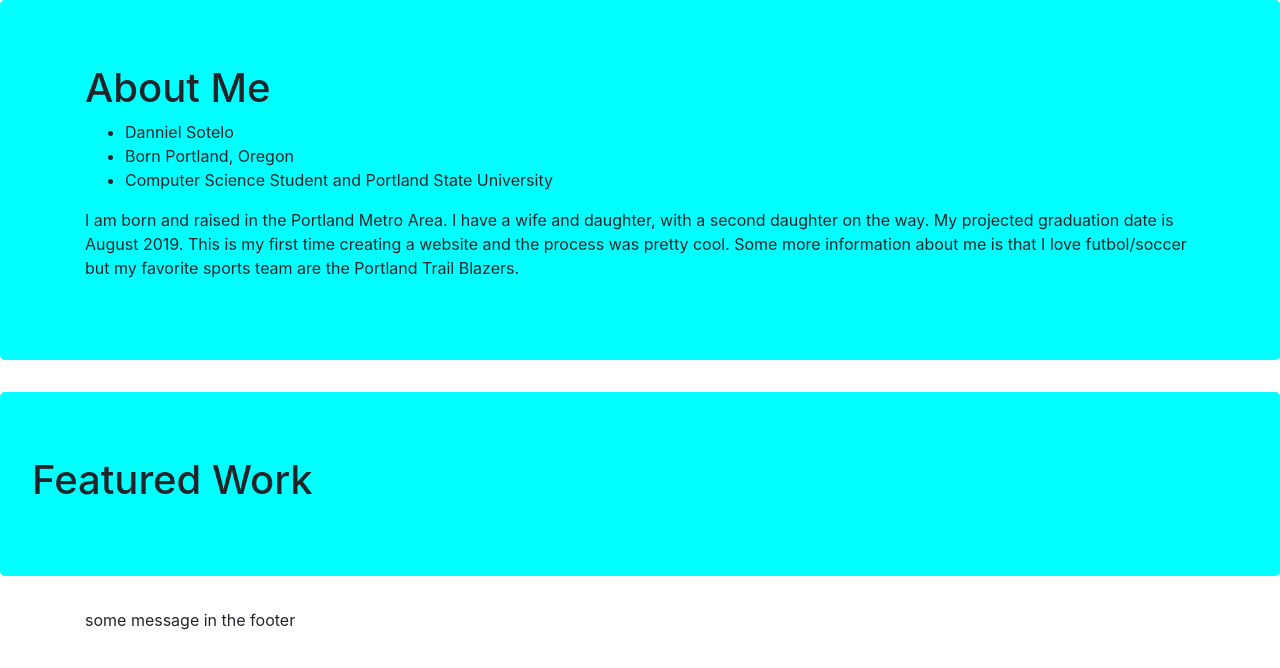
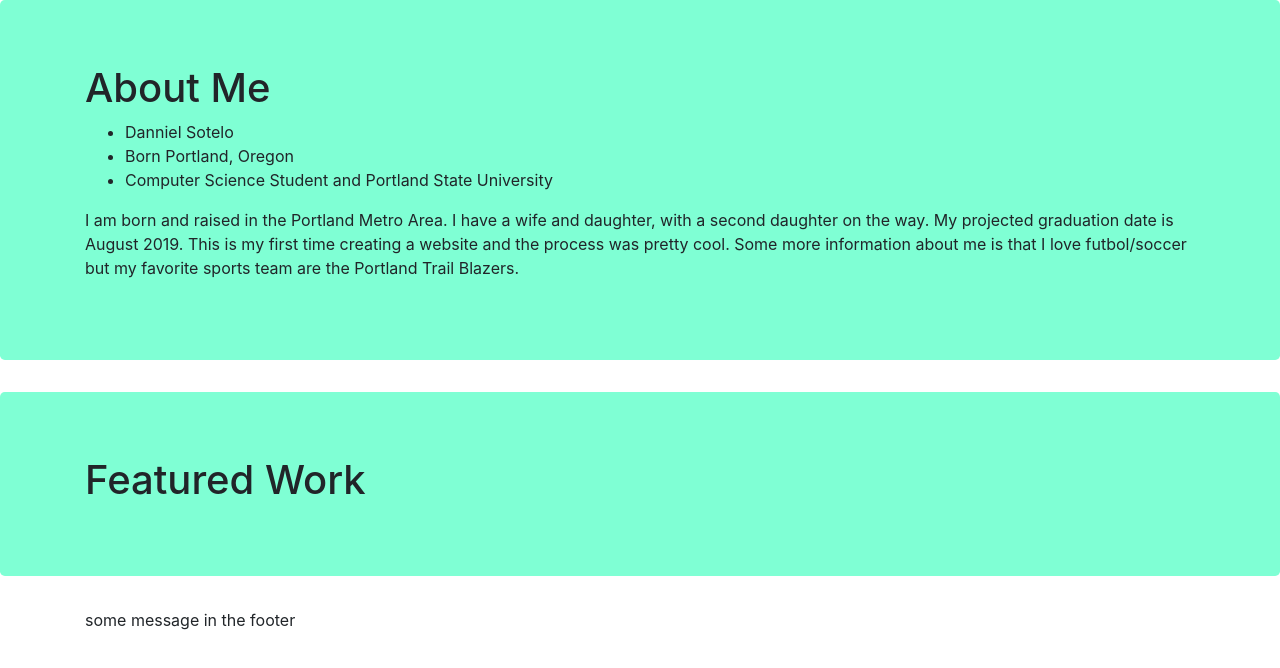
Before and after one commit to dannielsotelo/dannielsotelo.github.io, a plain HTML site: page index.html in a window 1280 px wide. Drawn offline with nearby package versions, Linux system fonts and the light colour scheme.

Commit message:
featured work

```diff
--- a/index.html
+++ b/index.html
@@ -12,7 +12,7 @@
 
     <style type="text/css">
       .jumbotron {
-        background-color:aqua;
+        background-color:aquamarine;
       }
 
 
@@ -38,7 +38,9 @@
     </div>
 
     <div class="jumbotron">
-    <h1>Featured Work</h1>
+      <div class="container">
+        <h1>Featured Work</h1>
+      </div>
     </div>
 
     <footer class="container">
```
